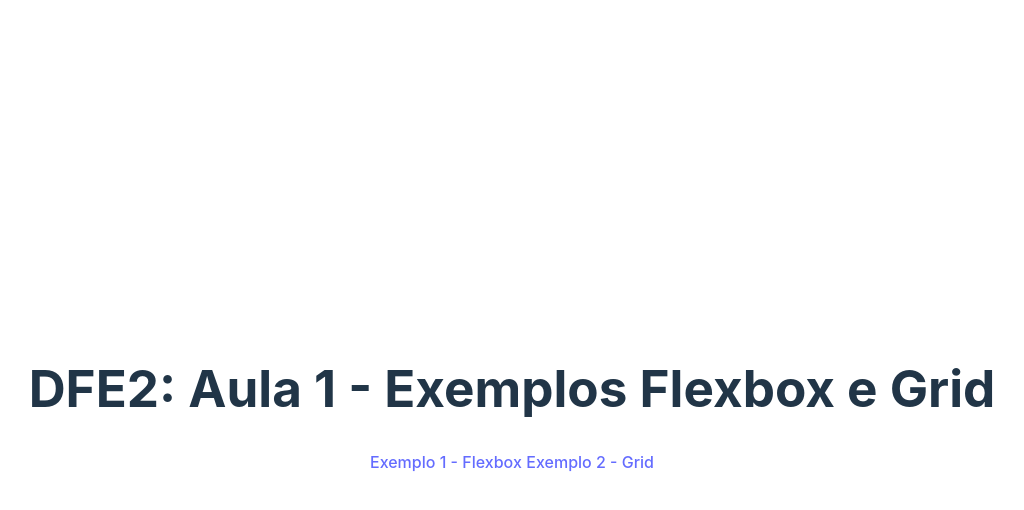
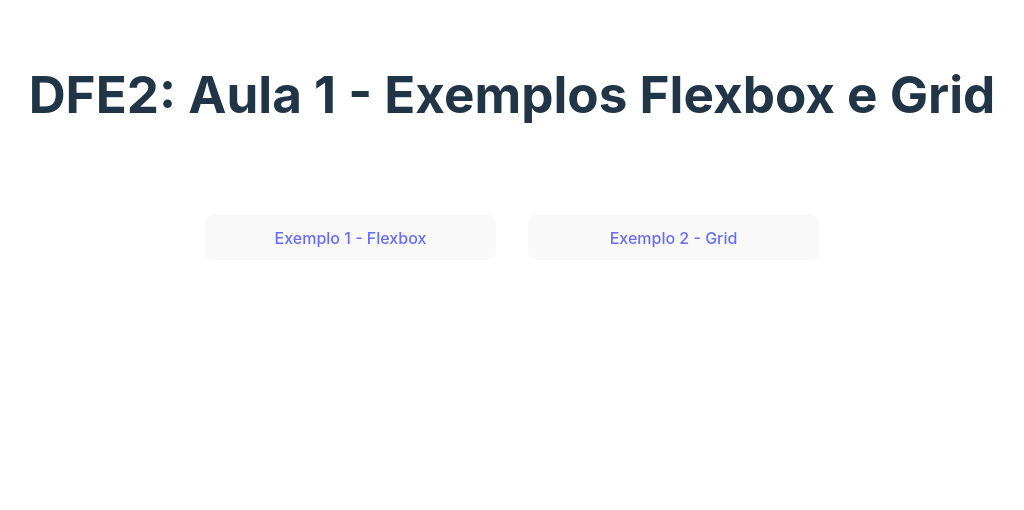
Before and after one commit to g1ll/cstsi_4sem_dfe2, a website built with Vite: page aula-01-vite-css3-js/exemplo-01-02/index.html in a window 1280 px wide. Shown: the whole page, without its empty margins (128-1152 px from the left). Built offline with nearby package versions, Linux system fonts and the light colour scheme.

Commit message:
refactor: novos exemplos

```diff
--- a/aula-01-vite-css3-js/exemplo-01-02/index.html
+++ b/aula-01-vite-css3-js/exemplo-01-02/index.html
@@ -9,11 +9,15 @@
 </head>
 
 <body>
-  <div id="app">
+  <header>
     <h1>DFE2: Aula 1 - Exemplos Flexbox e Grid</h1>
-    <a href="/pages/flex-01.html" target="_self" rel="noopener noreferrer">Exemplo 1 - Flexbox</a>
-    <a href="/pages/grid-01.html" target="_self" rel="noopener noreferrer">Exemplo 2 - Grid</a>
-  </div>
+  </header>
+  <main>
+    <ul>
+      <li class="card"><a href="/pages/flex-01.html" target="_self" rel="noopener noreferrer">Exemplo 1 - Flexbox</a></li>
+      <li class="card"><a href="/pages/grid-01.html" target="_self" rel="noopener noreferrer">Exemplo 2 - Grid</a></li>
+    </ul>
+  </main>
   <script type="module" src="/src/main.js"></script>
 </body>
 
--- a/aula-01-vite-css3-js/exemplo-01-02/pages/src/grid01.js
+++ /dev/null
@@ -1,3 +0,0 @@
-import "../styles/grid01.css"
-
-console.log('import grid styles')
--- /dev/null
+++ b/aula-01-vite-css3-js/exemplo-01-02/src/alerta.js
@@ -0,0 +1,3 @@
+export default function alerta(msg){
+    alert(msg);
+}
--- a/aula-01-vite-css3-js/exemplo-01-02/src/css/style.css
+++ b/aula-01-vite-css3-js/exemplo-01-02/src/css/style.css
@@ -25,7 +25,7 @@ a:hover {
 body {
   margin: 0;
   display: flex;
-  place-items: center;
+ flex-flow: column;
   min-width: 320px;
   min-height: 100vh;
 }
@@ -35,7 +35,7 @@ h1 {
   line-height: 1.1;
 }
 
-#app {
+header {
   max-width: 1280px;
   margin: 0 auto;
   padding: 2rem;
@@ -57,13 +57,6 @@ h1 {
 
 .card {
   padding: 2em;
-}
-
-.read-the-docs {
-  color: #888;
-}
-
-button {
   border-radius: 8px;
   border: 1px solid transparent;
   padding: 0.6em 1.2em;
@@ -73,12 +66,25 @@ button {
   background-color: #1a1a1a;
   cursor: pointer;
   transition: border-color 0.25s;
+  list-style: none;
+  text-align: center;
 }
-button:hover {
+
+ul{
+  display: grid;
+  grid-template-columns: repeat(auto-fill, minmax(200px,1fr));
+  /* grid-row: unset; */
+  grid-column-gap: 2rem;
+  grid-row-gap: 10px;
+  padding: 10px;
+}
+
+li:hover {
   border-color: #646cff;
 }
-button:focus,
-button:focus-visible {
+
+li:focus,
+li:focus-visible {
   outline: 4px auto -webkit-focus-ring-color;
 }
 
@@ -90,7 +96,24 @@ button:focus-visible {
   a:hover {
     color: #ff74ae;
   }
-  button {
+  .card {
     background-color: #f9f9f9;
+    /* background-color: #8c1313; */
   }
 }
+
+@media(max-width:640px) {
+  h1 {
+    font-size: 2.5em;
+  }
+}
+
+@media (min-width:640px){
+  ul{
+    grid-template-columns: repeat(4, 1fr);
+  }
+
+  li:nth-child(1){
+    grid-column-start: 2;
+  }
+}
--- /dev/null
+++ b/aula-01-vite-css3-js/exemplo-01-02/src/grid01.js
@@ -0,0 +1,4 @@
+import "../pages/styles/grid01.css"
+import alerta from "./alerta"
+
+alerta("Exemplo de grid css")
--- /dev/null
+++ b/aula-01-vite-css3-js/exemplo-01-02/src/log.js
@@ -0,0 +1,2 @@
+const log=(msg)=>console.log(msg)
+export default log;
--- a/aula-01-vite-css3-js/exemplo-01-02/src/main.js
+++ b/aula-01-vite-css3-js/exemplo-01-02/src/main.js
@@ -1,3 +1,4 @@
 import './css/style.css'
+import log from './log'
 
-console.log("Importou ou estilos")
+log("Exemplo importando um módulo")
```
Also changed, not shown: aula-01-vite-css3-js/exemplo-01-02/pages/grid-01.html (+1 -1 lines).
